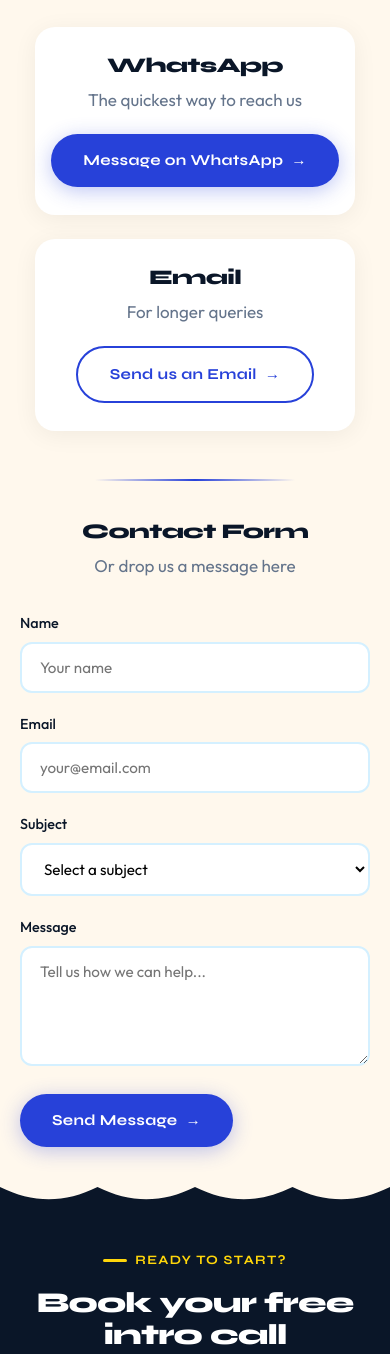
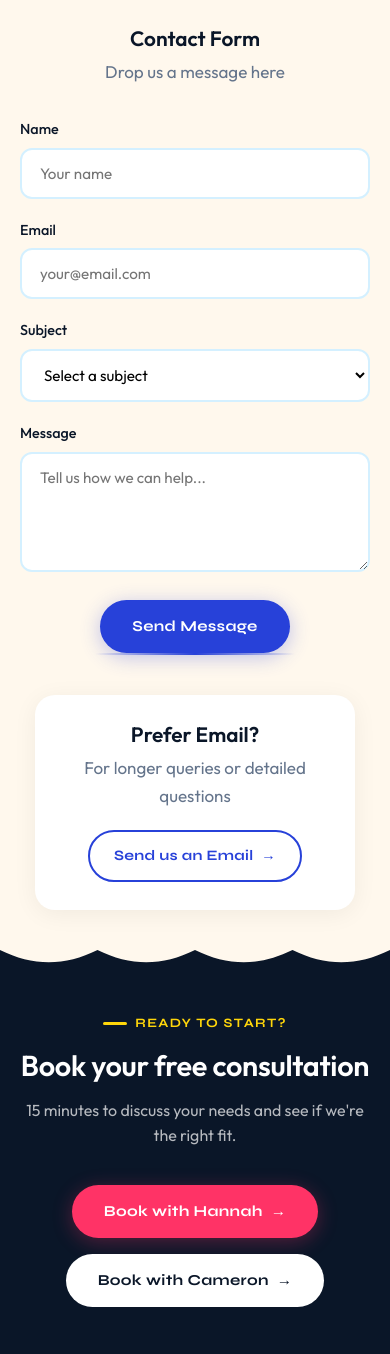
Before and after one commit to hannahvcoleman/atlantictutoring, a plain HTML site: page contact.html in a window 390 px wide. Shown: the part 260-1614 px from the top of the page. Drawn offline with Linux system fonts and the light colour scheme.

Commit message:
Update terminology and improve contact page layout
- Replace all 'intro call' references with 'consultation' across all pages
- Update navigation buttons to 'Book Free Consultation' for consistency
- Reorganize contact page: remove WhatsApp block, move email below form
- Center email button with smaller size and proper styling
- Update heading typography: h2/h3 use Outfit font family
- Fix typo: 'consulation' → 'consultation' in FAQ
- Update experience description: 'two decades' → 'three decades'
- Improve user experience with cleaner contact flow

```diff
--- a/contact.html
+++ b/contact.html
@@ -59,24 +59,10 @@
 <!-- CONTACT CONTENT -->
 <section class="bg-cream section-pad">
     <div class="container-wide">
-        <div class="contact-grid reveal revealed">
-            <div class="contact-method">
-                <h3>WhatsApp</h3>
-                <p>The quickest way to reach us</p>
-                <a href="https://wa.me/447547283065" class="btn btn-primary btn-arrow">Message on WhatsApp</a>
-            </div>
-            <div class="contact-method">
-                <h3>Email</h3>
-                <p>For longer queries</p>
-                <a href="mailto:hello@atlantictutoring.com" class="btn btn-outline btn-arrow">Send us an Email</a>
-            </div>
-        </div>
-
-        <div class="divider-line" style="margin-bottom:clamp(40px,6vw,64px);"></div>
-
         <div class="contact-form-wrapper reveal revealed">
             <h3>Contact Form</h3>
-            <p class="form-subtitle">Or drop us a message here</p>
+            <p class="form-subtitle">Drop us a message here</p>
+
             <form class="contact-form" action="https://formspree.io/f/mojnzewv" method="POST">
                 <div class="form-group">
                     <label for="name" class="form-label">Name</label>
@@ -103,8 +89,16 @@
                     <textarea id="message" name="message" class="form-textarea" placeholder="Tell us how we can help..." required></textarea>
                 </div>
 
-                <button type="submit" class="btn btn-primary btn-arrow">Send Message</button>
+                <button type="submit" class="btn btn-primary" style="display: block; margin: 0 auto;">Send Message</button>
             </form>
+        </div>
+
+        <div class="divider-line" style="margin-bottom:clamp(40px,6vw,64px);"></div>
+
+        <div class="contact-method" style="text-align: center; display: flex; flex-direction: column; align-items: center; margin: 0 auto; max-width: 320px;">
+            <h3>Prefer Email?</h3>
+            <p>For longer queries or detailed questions</p>
+            <a href="mailto:hello@atlantictutoring.com" class="btn btn-outline btn-arrow" style="font-size: 0.9rem; padding: 12px 24px; margin: 0 auto;">Send us an Email</a>
         </div>
     </div>
 </section>
@@ -118,7 +112,7 @@
 <section class="cta-block bg-navy">
     <div class="reveal revealed">
         <span class="section-badge">Ready to Start?</span>
-        <h2>Book your free intro call</h2>
+        <h2>Book your free consultation</h2>
         <p class="subtitle" style="color:rgba(255,255,255,0.7);">15 minutes to discuss your needs and see if we're the right fit.</p>
         <div class="cta-buttons">
             <a href="book.html" class="btn btn-accent btn-arrow">Book with Hannah</a>
--- a/css/style.css
+++ b/css/style.css
@@ -13,6 +13,8 @@
 button{font:inherit;cursor:pointer;border:none;background:none}
 
 h1,h2,h3,h4{font-family:'Syne',sans-serif;font-weight:800;line-height:1.1;letter-spacing:-0.03em;color:var(--text)}
+h2,.h2{font-family:'Outfit',sans-serif;font-weight:600;letter-spacing:-0.01em}
+h3,.h3{font-family:'Outfit',sans-serif;font-weight:600;letter-spacing:0}
 .h-display{font-size:clamp(2.8rem,7vw,5.5rem)}
 h1,.h1{font-size:clamp(2.2rem,5vw,4rem)}
 h2,.h2{font-size:clamp(1.8rem,4vw,3rem)}
@@ -222,7 +224,7 @@
 
 /* Contact */
 .contact-grid{display:flex;justify-content:center;gap:clamp(24px,4vw,48px);flex-wrap:wrap;margin-bottom:48px}
-.contact-method{flex:1 1 260px;max-width:320px;;background:var(--white);border-radius:20px;padding:clamp(28px,4vw,40px);box-shadow:0 4px 24px rgba(0,0,0,0.06);display:flex;flex-direction:column;align-items:center;text-align:center}
+.contact-method{flex:1 1 260px;max-width:320px;background:var(--white);border-radius:20px;padding:clamp(28px,4vw,40px);box-shadow:0 4px 24px rgba(0,0,0,0.06);display:flex;flex-direction:column;align-items:center;text-align:center;margin:0 auto}
 .contact-method h3{margin-bottom:8px}
 .contact-method p{color:var(--text-light);margin-bottom:20px}
 .contact-form-wrapper{max-width:560px;margin:0 auto}
```
Also changed, not shown: about.html (+3 -3 lines), book.html (+6 -6 lines), index.html (+7 -7 lines), img/og-image.png (deleted).
